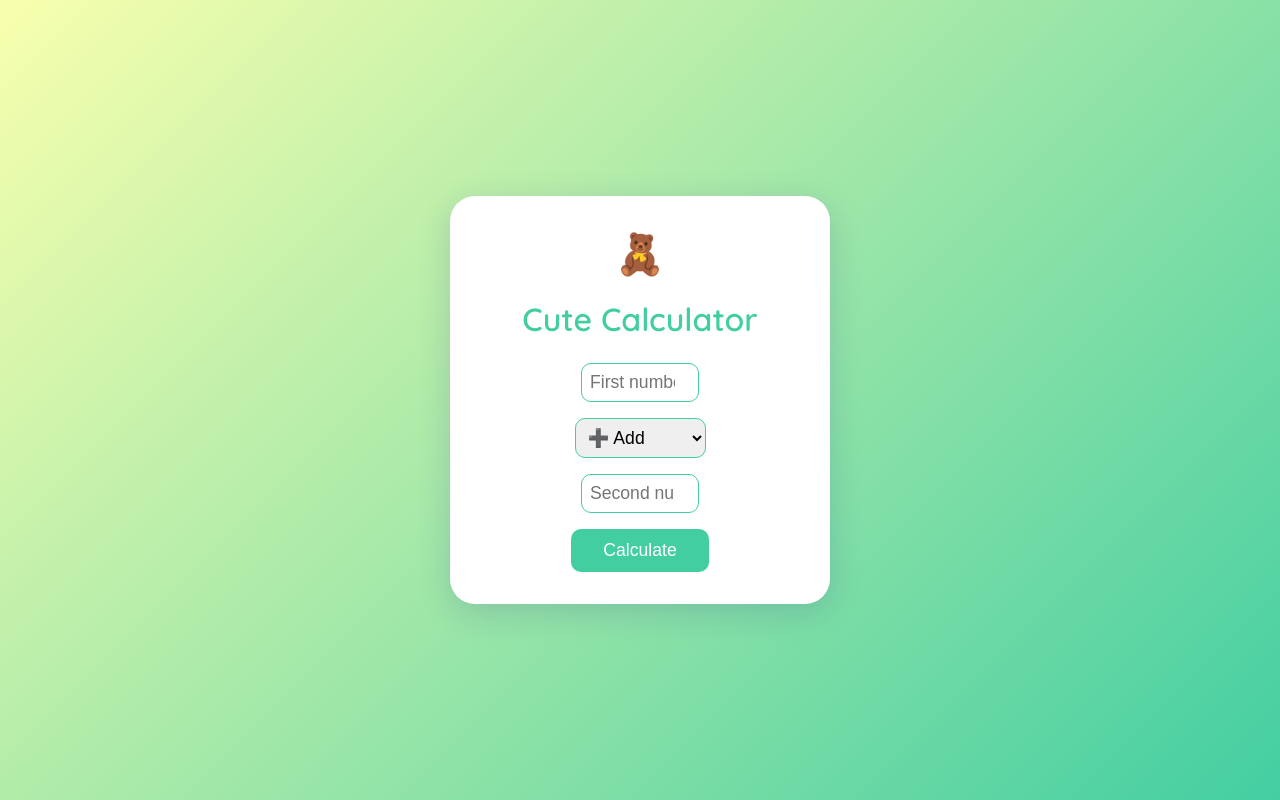
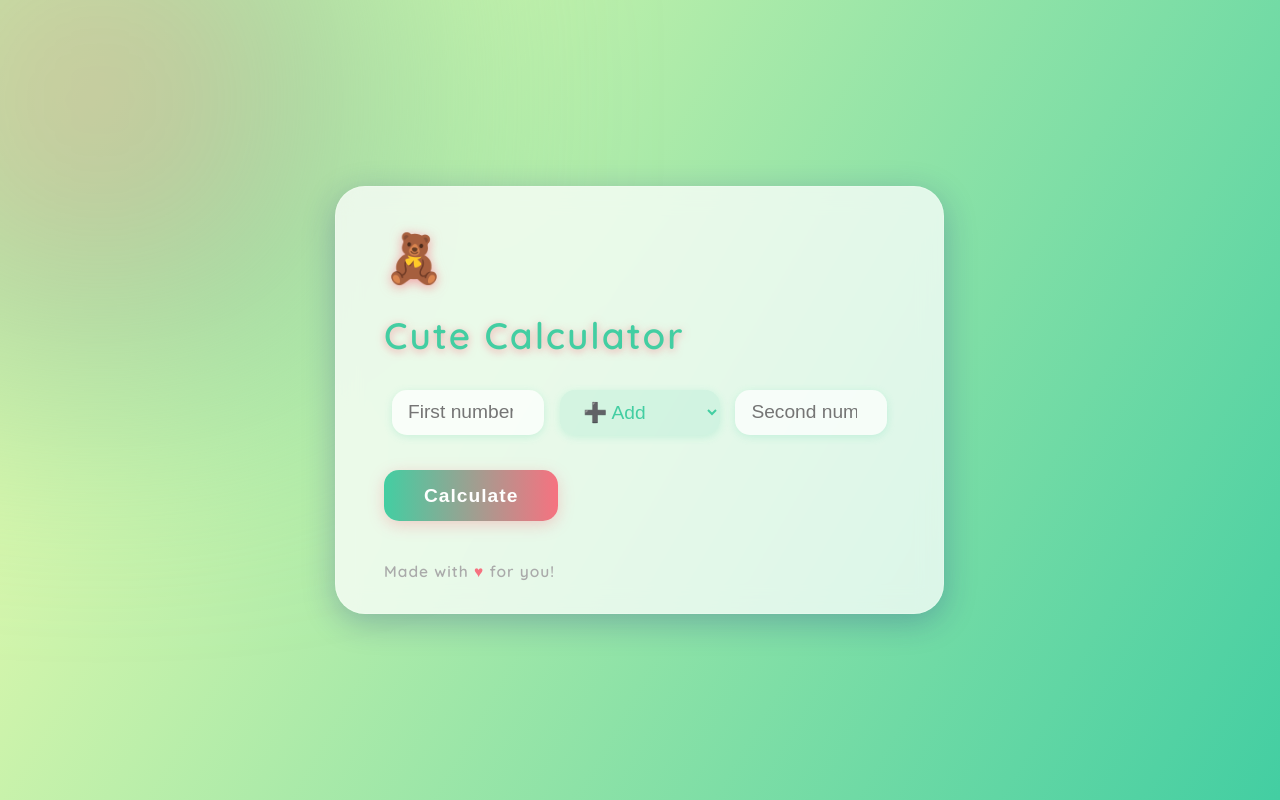
Before and after one commit to Nawal147/Calculator, a Flask app: page / in a window 1280 px wide. Run offline with Flask 2, Linux system fonts and the light colour scheme.

Commit message:
DDDOOONNNEEEE

```diff
--- a/templates/calculator.html
+++ b/templates/calculator.html
@@ -7,86 +7,144 @@
     <link href="https://fonts.googleapis.com/css2?family=Quicksand:wght@600&display=swap" rel="stylesheet">
     <style>
         body {
-            background: linear-gradient(135deg, #f8ffae 0%, #43cea2 100%);
+            background: linear-gradient(120deg, #f8ffae 0%, #43cea2 100%);
             font-family: 'Quicksand', sans-serif;
+            min-height: 100vh;
+            margin: 0;
             display: flex;
             justify-content: center;
             align-items: center;
-            height: 100vh;
-            margin: 0;
+            overflow: hidden;
+        }
+        .background-blob {
+            position: absolute;
+            width: 600px;
+            height: 600px;
+            background: radial-gradient(circle, #f67280 0%, #43cea2 70%, transparent 100%);
+            filter: blur(120px);
+            z-index: 0;
+            left: -200px;
+            top: -200px;
+            opacity: 0.5;
         }
         .calculator {
-            background: #fff;
-            padding: 2rem 2.5rem;
-            border-radius: 25px;
-            box-shadow: 0 8px 32px 0 rgba(31, 38, 135, 0.17);
-            text-align: center;
-            min-width: 300px;
+            position: relative;
+            background: rgba(255, 255, 255, 0.75);
+            border-radius: 30px;
+            box-shadow: 0 8px 32px 0 rgba(31, 38, 135, 0.27);
+            backdrop-filter: blur(12px);
+            border: 1px solid rgba(255,255,255,0.18);
+            padding: 2.5rem 3rem 2rem 3rem;
+            min-width: 350px;
+            z-index: 1;
+            animation: floatIn 1.2s cubic-bezier(.68,-0.55,.27,1.55);
+        }
+        @keyframes floatIn {
+            0% { transform: translateY(60px) scale(0.95); opacity: 0; }
+            100% { transform: translateY(0) scale(1); opacity: 1; }
         }
         .calculator h1 {
             color: #43cea2;
-            margin-bottom: 1.5rem;
-            font-size: 2rem;
+            margin-bottom: 2rem;
+            font-size: 2.3rem;
+            letter-spacing: 2px;
+            text-shadow: 0 2px 8px #f67280aa;
+        }
+        .emoji {
+            font-size: 3rem;
+            margin-bottom: 1rem;
+            filter: drop-shadow(0 2px 6px #f67280aa);
         }
         .input-group {
-            margin-bottom: 1rem;
+            margin-bottom: 1.2rem;
+            display: flex;
+            justify-content: center;
+            align-items: center;
         }
         input[type="number"] {
-            padding: 0.5rem;
-            border-radius: 10px;
-            border: 1px solid #43cea2;
-            width: 100px;
+            padding: 0.7rem 1rem;
+            border-radius: 15px;
+            border: none;
+            outline: none;
+            box-shadow: 0 2px 8px #43cea233;
+            width: 120px;
             text-align: center;
-            font-size: 1.1rem;
+            font-size: 1.2rem;
+            background: rgba(255,255,255,0.7);
+            margin: 0 0.5rem;
+            transition: box-shadow 0.2s;
+        }
+        input[type="number"]:focus {
+            box-shadow: 0 0 0 2px #43cea2aa;
         }
         select {
-            padding: 0.5rem;
-            border-radius: 10px;
-            border: 1px solid #43cea2;
-            font-size: 1.1rem;
+            padding: 0.7rem 1.2rem;
+            border-radius: 15px;
+            border: none;
+            font-size: 1.2rem;
+            background: rgba(67,206,162,0.12);
+            color: #43cea2;
+            margin: 0 0.5rem;
+            box-shadow: 0 2px 8px #43cea233;
+            transition: background 0.2s, color 0.2s;
+        }
+        select:focus {
+            background: #43cea2;
+            color: #fff;
         }
         button {
-            background: #43cea2;
+            background: linear-gradient(90deg, #43cea2 0%, #f67280 100%);
             color: #fff;
             border: none;
-            border-radius: 10px;
-            padding: 0.7rem 2rem;
-            font-size: 1.1rem;
+            border-radius: 15px;
+            padding: 0.9rem 2.5rem;
+            font-size: 1.2rem;
+            font-weight: bold;
             cursor: pointer;
-            transition: background 0.2s;
+            box-shadow: 0 4px 16px #f6728055;
+            margin-top: 1rem;
+            transition: transform 0.18s, box-shadow 0.18s, background 0.25s;
+            letter-spacing: 1px;
         }
         button:hover {
-            background: #2f8f7b;
+            transform: translateY(-3px) scale(1.04) rotate(-1deg);
+            box-shadow: 0 8px 32px #f67280aa;
+            background: linear-gradient(90deg, #f67280 0%, #43cea2 100%);
         }
         .result {
-            margin-top: 1.5rem;
-            font-size: 1.3rem;
+            margin-top: 2rem;
+            font-size: 1.5rem;
             color: #f67280;
             font-weight: bold;
+            text-shadow: 0 2px 10px #43cea299;
+            animation: popIn 0.6s cubic-bezier(.68,-0.55,.27,1.55);
         }
-        .emoji {
-            font-size: 2.5rem;
-            margin-bottom: 1rem;
+        @keyframes popIn {
+            0% { transform: scale(0.8); opacity: 0; }
+            100% { transform: scale(1); opacity: 1; }
+        }
+        .footer {
+            margin-top: 2.5rem;
+            font-size: 0.97rem;
+            color: #aaa;
+            letter-spacing: 1px;
         }
     </style>
 </head>
 <body>
+    <div class="background-blob"></div>
     <div class="calculator">
         <div class="emoji">🧸</div>
         <h1>Cute Calculator</h1>
-        <form method="post">
+        <form method="post" autocomplete="off">
             <div class="input-group">
                 <input type="number" name="num1" step="any" placeholder="First number" required>
-            </div>
-            <div class="input-group">
                 <select name="operation">
                     <option value="add">➕ Add</option>
                     <option value="subtract">➖ Subtract</option>
                     <option value="multiply">✖️ Multiply</option>
                     <option value="divide">➗ Divide</option>
                 </select>
-            </div>
-            <div class="input-group">
                 <input type="number" name="num2" step="any" placeholder="Second number" required>
             </div>
             <button type="submit">Calculate</button>
@@ -96,6 +154,7 @@
                 Result: {{ result }}
             </div>
         {% endif %}
+        <div class="footer">Made with <span style="color:#f67280">♥</span> for you!</div>
     </div>
 </body>
 </html>
```
